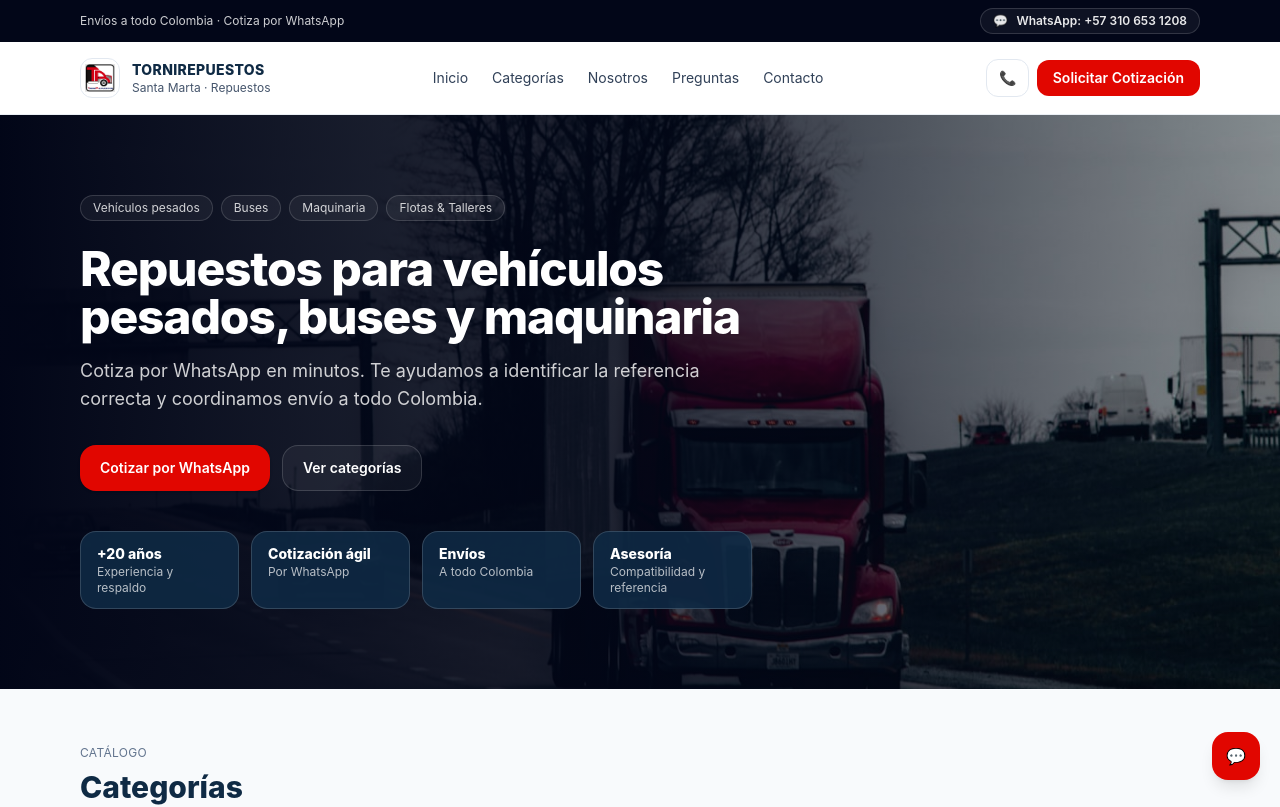
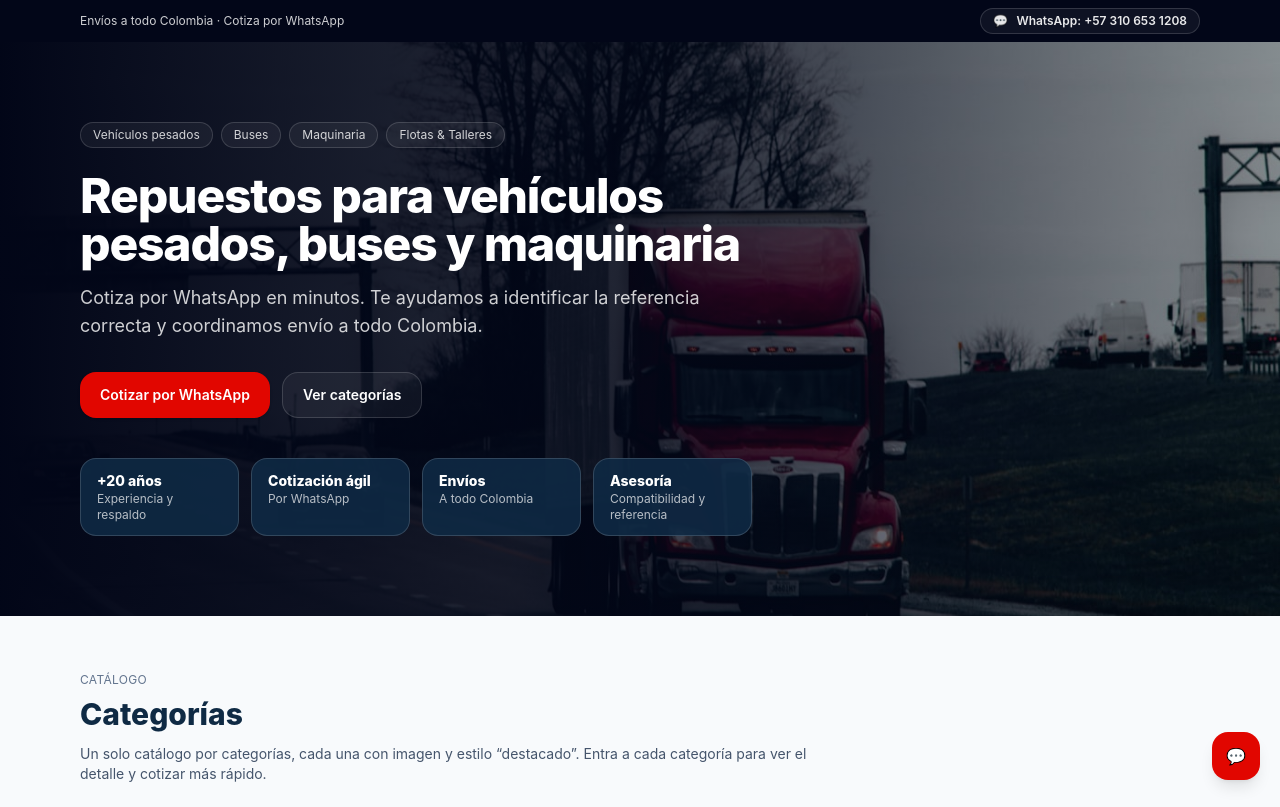
Before and after one commit to julianchocmanrique/Tornirepuestos-web, a Next.js app: page / in a window 1280 px wide. Shown: the top 807 px of the page. Built offline with nearby package versions, Linux system fonts and the light colour scheme.

Commit message:
Move SiteHeader to root layout so it appears on all pages

```diff
--- a/src/app/categorias/[slug]/page.tsx
+++ b/src/app/categorias/[slug]/page.tsx
@@ -1,5 +1,4 @@
 import Link from "next/link";
-import { SiteHeader } from "@/components/SiteHeader";
 import Image from "next/image";
 import { categories, getCategoryBySlug } from "@/lib/categories";
 import { wa } from "@/lib/wa";
--- a/src/app/categorias/page.tsx
+++ b/src/app/categorias/page.tsx
@@ -1,5 +1,4 @@
 import Link from "next/link";
-import { SiteHeader } from "@/components/SiteHeader";
 import Image from "next/image";
 import { categories } from "@/lib/categories";
 
--- a/src/app/nosotros/page.tsx
+++ b/src/app/nosotros/page.tsx
@@ -1,5 +1,4 @@
 import Link from "next/link";
-import { SiteHeader } from "@/components/SiteHeader";
 
 export const metadata = {
   title: "Tornirepuestos · Nosotros",
@@ -14,9 +13,6 @@ const ACCENT = "var(--tp-action-primary)";
 export default function Page() {
   return (
     <div className="min-h-screen bg-white">
-
-      <SiteHeader />
-
       <main className="mx-auto max-w-6xl px-4 py-14">
         <div className="text-xs uppercase tracking-wide text-slate-500">Nosotros</div>
         <h1 className="mt-2 text-4xl font-extrabold tracking-tight text-slate-900">
--- a/src/app/page.tsx
+++ b/src/app/page.tsx
@@ -160,70 +160,6 @@ export default function Page() {
       </div>
 
       {/* HEADER */}
-      <header className="sticky top-0 z-50 border-b border-slate-200/70 bg-white/80 backdrop-blur">
-        <div className="mx-auto flex max-w-6xl items-center justify-between gap-4 px-4 py-4">
-          <a href="#inicio" className="flex items-center gap-3">
-            <div className="relative h-10 w-10 overflow-hidden rounded-xl border border-slate-200 bg-white">
-              <Image
-                src={LOGO_SRC}
-                alt="Logo Tornirepuestos"
-                fill
-                className="object-contain p-1"
-                priority
-                unoptimized
-              />
-            </div>
-            <div className="leading-tight">
-              <div
-                className="text-sm font-extrabold tracking-wide"
-                style={{ color: "var(--tp-blue-800)" }}
-              >
-                {brand.name}
-              </div>
-              <div className="text-xs text-slate-600">Santa Marta · Repuestos</div>
-            </div>
-          </a>
-
-          <nav className="hidden items-center gap-6 text-sm text-slate-700 md:flex">
-            <a className="hover:text-slate-900" href="#inicio">
-              Inicio
-            </a>
-            <a className="hover:text-slate-900" href="#categorias">
-              Categorías
-            </a>
-            <a className="hover:text-slate-900" href="#nosotros">
-              Nosotros
-            </a>
-            <a className="hover:text-slate-900" href="#faq">
-              Preguntas
-            </a>
-            <a className="hover:text-slate-900" href="#contacto">
-              Contacto
-            </a>
-          </nav>
-
-          <div className="flex items-center gap-2">
-            <a
-              className="hidden rounded-xl border border-slate-200 bg-white px-3 py-2 text-sm text-slate-700 hover:bg-slate-50 md:inline-flex"
-              href="tel:+573106531208"
-              title="Llamar"
-            >
-              📞
-            </a>
-            <a
-              className="inline-flex items-center justify-center rounded-xl px-4 py-2 text-sm font-semibold text-white"
-              style={{ background: "var(--tp-action-primary)" }}
-              href={wa(
-                "Hola, quiero cotizar un repuesto. Es para: (camión/bus/maquinaria). Referencia o foto: ____. Ciudad destino: ____."
-              )}
-              target="_blank"
-              rel="noreferrer"
-            >
-              Solicitar Cotización
-            </a>
-          </div>
-        </div>
-      </header>
 
       {/* HERO */}
       <section id="inicio" className="relative overflow-hidden">
```
